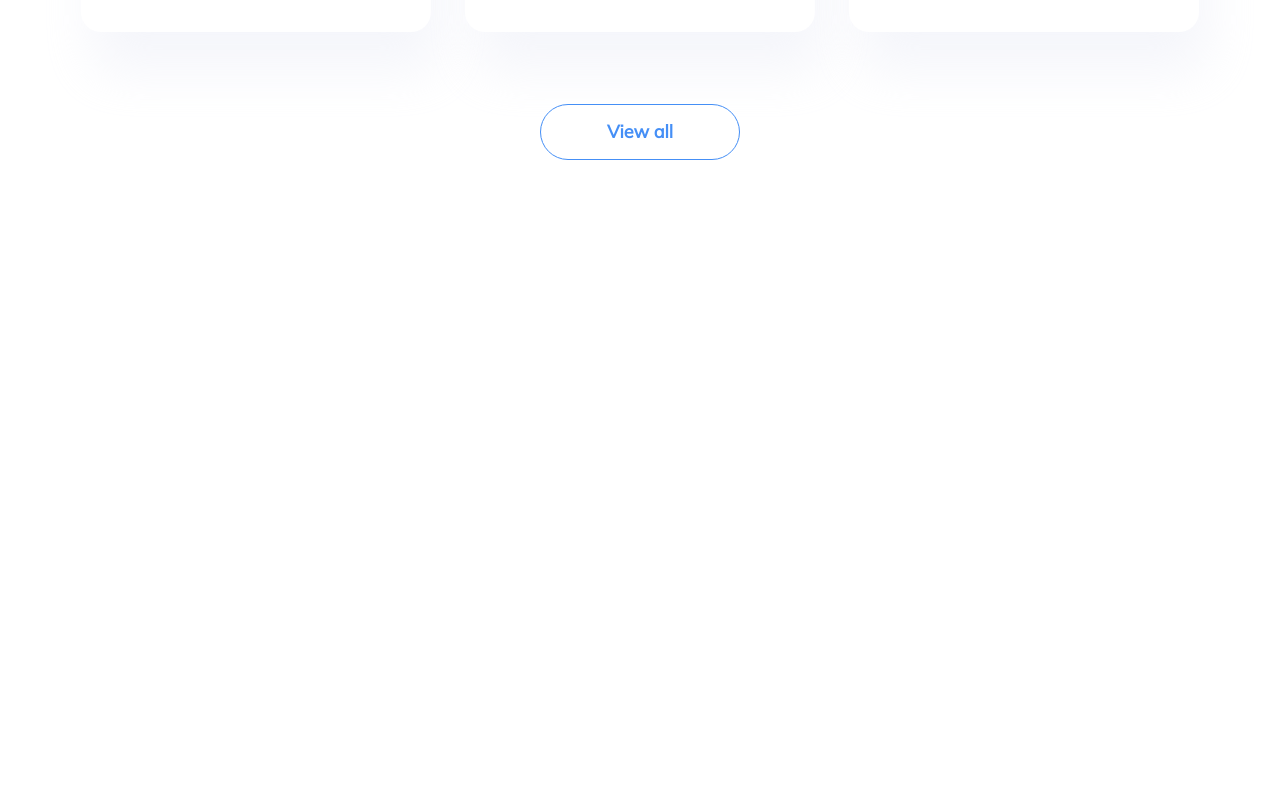
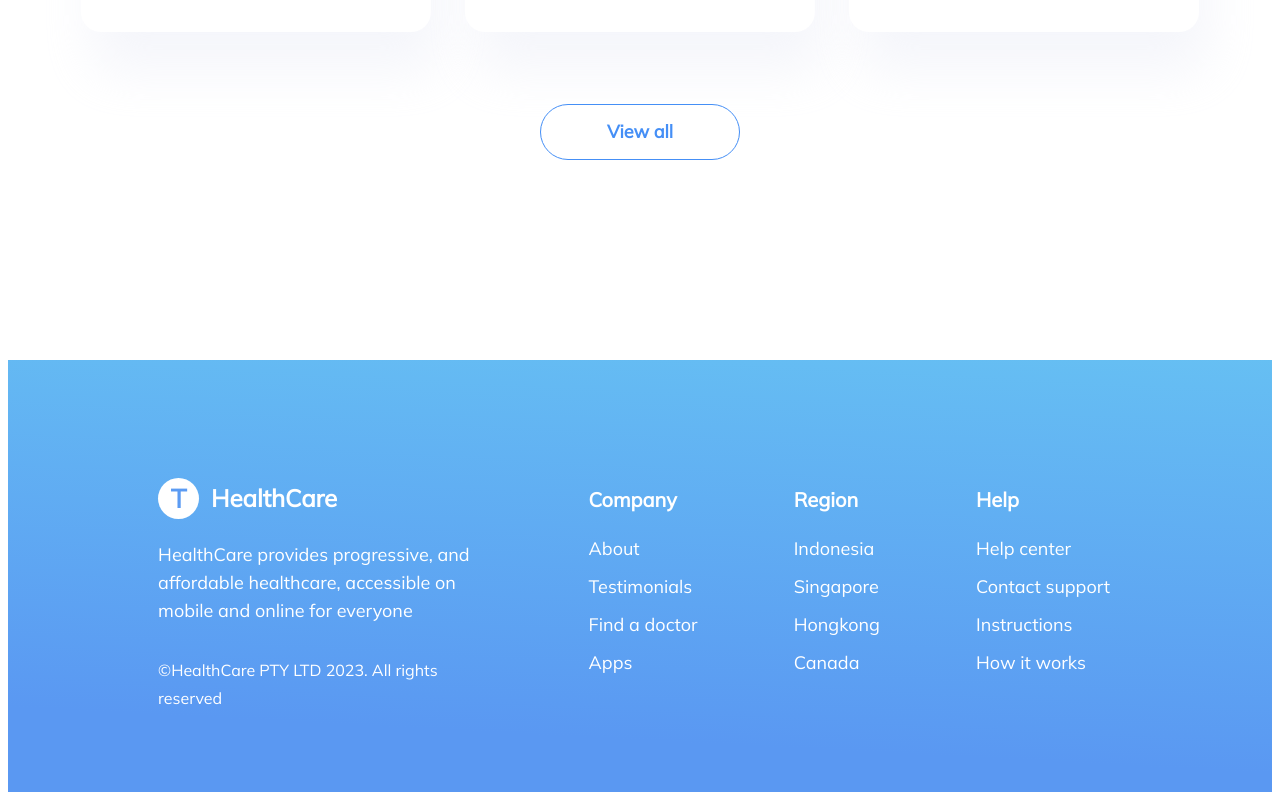
Before and after one commit to Vladislav-Zyuzko/zyuzko-web, a React (Vite) app: page / in a window 1280 px wide. Shown: the part 4006-4806 px from the top of the page. Before the commit the page ends 4366 px from the top, so only its background shows below. Built offline with nearby package versions, Linux system fonts and the light colour scheme.

Commit message:
add footer content

```diff
--- /dev/null
+++ b/src/components/HCLinkColumn/HCLInkColumn.tsx
@@ -0,0 +1,14 @@
+import HCLinkColumnCss from './HClinkColumn.module.css';
+
+function HCLinkColumn(props: HCLinkColumnProps) {
+    return <section className={HCLinkColumnCss.linkColumnContainer}>
+        <div className={HCLinkColumnCss.linkColumnTitle}>
+            {props.title}
+        </div>
+        {props.links.map((item) => (
+            <a href="" className={HCLinkColumnCss.columnLink}>{item}</a>
+        ))}
+    </section>
+}
+
+export default HCLinkColumn;
--- /dev/null
+++ b/src/components/HCLinkColumn/HClinkColumn.module.css
@@ -0,0 +1,24 @@
+.linkColumnContainer {
+    display: flex;
+    flex-direction: column;
+}
+
+.linkColumnTitle {
+    color: var(--primary-white);
+    font-size: 20px;
+    font-weight: 700;
+    line-height: 60px;
+}
+
+.columnLink {
+    color: var(--primary-white);
+    font-size: 18px;
+    font-weight: 300;
+    line-height: 38px;
+    transition: 0.3s;
+}
+
+.columnLink:hover {
+    color: var(--midnight-black);
+    transition: 0.3s;
+}
--- /dev/null
+++ b/src/components/footer/Footer.tsx
@@ -0,0 +1,28 @@
+import FooterCss from './foouter.module.css';
+import linkColumns from '../../data/HCLinkColumnsData';
+import HCLinkColumn from '../HCLinkColumn/HCLInkColumn';
+import { appStrings } from '../../strings';
+
+function Footer() {
+    return <footer className={FooterCss.HCFooter}>
+        <div className={FooterCss.footerTitle}>
+            <div className={FooterCss.footerLogoContainer}>
+                <div className={FooterCss.footerLogo}>{appStrings.appLogoText}</div>
+                <div className={FooterCss.footerLogoTitle}>
+                    {appStrings.appTitle}
+                </div>
+            </div>
+            <div className={FooterCss.footerTitleDescription}>
+                {appStrings.footerText}
+            </div>
+            <div className={FooterCss.footerTitleBrand}>
+                {appStrings.footerBrand}
+            </div>
+        </div>
+        <div className={FooterCss.linkColumns}>
+            {linkColumns.map((item) => HCLinkColumn(item))}
+        </div>
+    </footer>
+}
+
+export default Footer;
--- /dev/null
+++ b/src/components/footer/foouter.module.css
@@ -0,0 +1,64 @@
+.HCFooter {
+    display: flex;
+    width: 100%;
+    height: 432px;
+    background: var(--primary-gradient);
+}
+
+.footerTitle {
+    width: 25%;
+    display: flex;
+    flex-direction: column;
+    margin-top: 118px;
+    margin-left: 11.875%;
+}
+
+.footerLogoContainer {
+    display: flex;
+    align-items: center;
+    column-gap: 12px;
+}
+
+.footerLogo {
+    display: flex;
+    text-align: center;
+    justify-content: center;
+    align-items: center;
+    background-color: var(--primary-white);
+    width: 41px;
+    height: 41px;
+    border-radius: 50%;
+    color: var(--cornflower-blue);
+    font-size: 26px;
+    font-weight: 700;
+}
+
+.footerLogoTitle {
+    color: var(--primary-white);
+    font-size: 24px;
+    font-weight: 700;
+}
+
+.footerTitleDescription {
+    color: var(--primary-white);
+    font-size: 18px;
+    font-weight: 300;
+    line-height: 28px;
+    margin-top: 22px;
+    margin-bottom: 31px;
+}
+
+.footerTitleBrand {
+    color: var(--primary-white);
+    font-size: 16px;
+    font-weight: 300;
+    line-height: 28px;
+}
+
+.linkColumns {
+    width: 41.25%;
+    display: flex;
+    justify-content: space-between;
+    margin-top: 110px;
+    margin-left: 9.06%;
+}
--- /dev/null
+++ b/src/data/HCLinkColumnsData.ts
@@ -0,0 +1,16 @@
+const linkColumns: HCLinkColumnProps[] = [
+    {
+        title: 'Company',
+        links: ['About', 'Testimonials', 'Find a doctor', 'Apps'],
+    },
+    {
+        title: 'Region',
+        links: ['Indonesia', 'Singapore', 'Hongkong', 'Canada'],
+    },
+    {
+        title: 'Help',
+        links: ['Help center', 'Contact support', 'Instructions', 'How it works']
+    },
+]
+
+export default linkColumns;
--- a/src/index.css
+++ b/src/index.css
@@ -12,6 +12,8 @@
   --primary-gradient: linear-gradient(183deg, #67C3F3 -8.57%, #5A98F2 82.96%);
 
   --primary-blue: #458FF6;
+
+  --cornflower-blue: #5B9BF3;
 
   --aqua-blue: #4089ED;
 
--- /dev/null
+++ b/src/interfaces/HCLinkColumnProps.ts
@@ -0,0 +1,4 @@
+interface HCLinkColumnProps {
+    title: string,
+    links: string[]
+}
--- a/src/pages/Home/Home.tsx
+++ b/src/pages/Home/Home.tsx
@@ -1,10 +1,11 @@
-import React, { useState } from 'react';
+import { useState } from 'react';
 import { appStrings } from '../../strings';
 import HCBanner from '../../components/HCBanner/HCBanner';
 import HCButton from '../../components/HCbutton/HCButton';
 import HCService from '../../components/HCService/HCService';
 import HCTitle from '../../components/HCTitle/HCTitle';
 import HCArticle from '../../components/HCArticle/HCArticle';
+import Footer from '../../components/footer/Footer';
 import HomeCss from './home.module.css';
 
 function Home() {
@@ -59,6 +60,7 @@ function Home() {
         <div id={HomeCss.articlesButtonContainer}>
             <HCButton title={showAll ? appStrings.hideArticlesButton : appStrings.activeArticlesButton} isOutlined={true} onClick={handleClick}/>
         </div>
+        <Footer />
       </>
     );
   }
--- a/src/strings.tsx
+++ b/src/strings.tsx
@@ -1,4 +1,7 @@
 export const appStrings = {
+    appTitle: 'HealthCare',
+    appLogoText: 'T',
+
     bannerTitle1: "Virtual healthcare for you",
     bannerTitle2: "Leading healthcare providers",
     bannerTitle3: "Download our mobile apps",
```
Also changed, not shown: src/interfaces/HCArticleProps.ts (renamed from src/interfaces/HCArticleProps.tsx).
